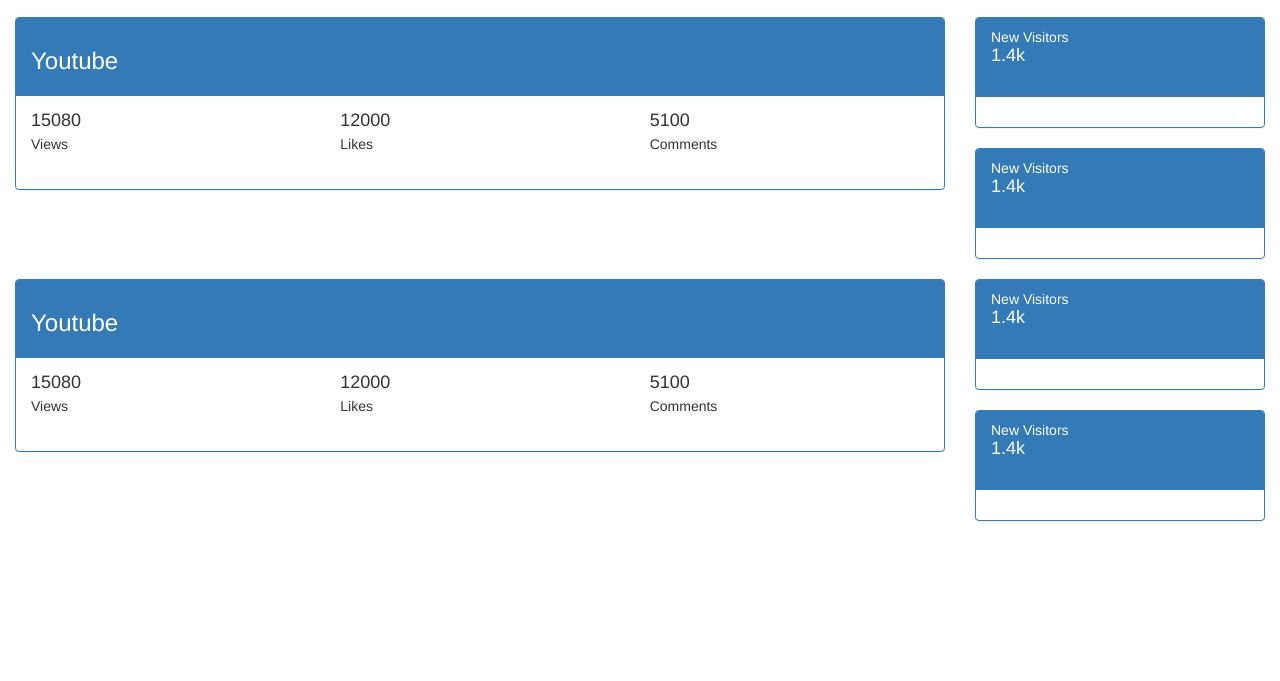
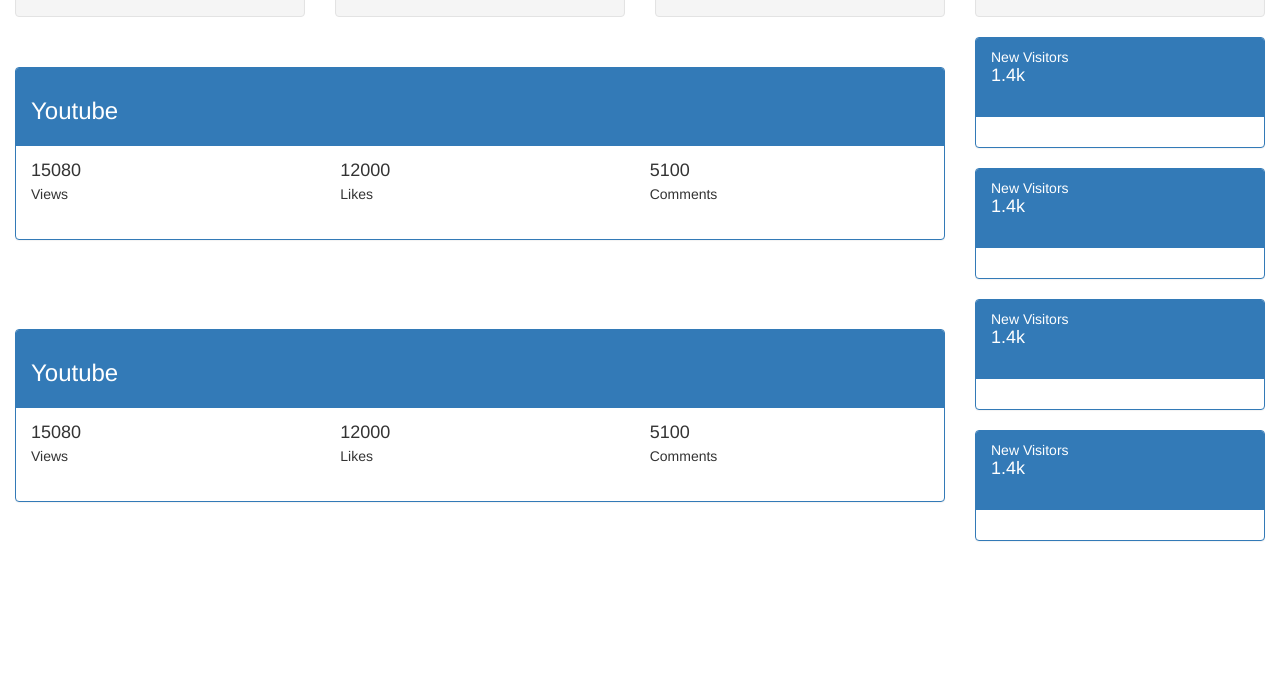
Before and after one commit to julianbetancourt/react-static-components, a website: page public/index.html in a window 1280 px wide. Shown: the part 119-800 px from the top of the page. Drawn offline with nearby package versions, Linux system fonts and the light colour scheme; files whose address does not match are found by name.

Commit message:
Add some inline styles

```diff
--- a/public/index.html
+++ b/public/index.html
@@ -6,7 +6,7 @@
     <link rel="stylesheet" href="https://bootswatch.com/yeti/bootstrap.min.css">
   </head>
   <body>
-    <div id="app">
+    <div id="app" style="padding-top: 20px;">
       <div class="container-fluid">
         <div class="row">
           <div class="col-sm-3">
@@ -44,7 +44,7 @@
         </div>
         <div class="row">
           <div class="col-sm-9">
-            <div class="banner-component panel panel-primary">
+            <div class="banner-component panel panel-primary" style='margin-top: 30px;'>
               <div class="panel-heading">
                 <h3>Youtube</h3>
               </div>
@@ -104,7 +104,7 @@
         </div>
         <div class="row">
           <div class="col-sm-9">
-            <div class="banner-component panel panel-primary">
+            <div class="banner-component panel panel-primary" style="margin-top: 30px;">
               <div class="panel-heading">
                 <h3>Youtube</h3>
               </div>
```
